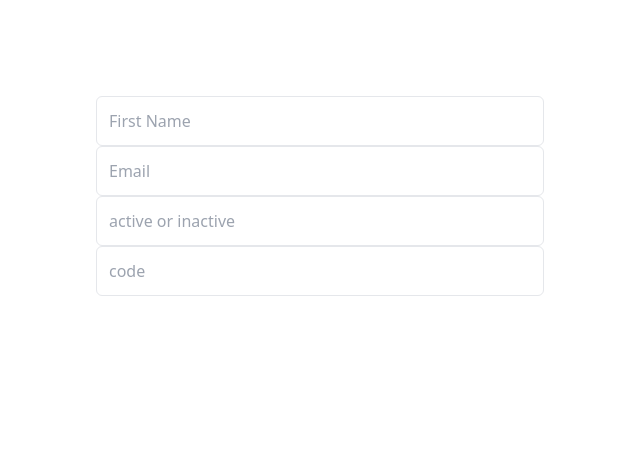
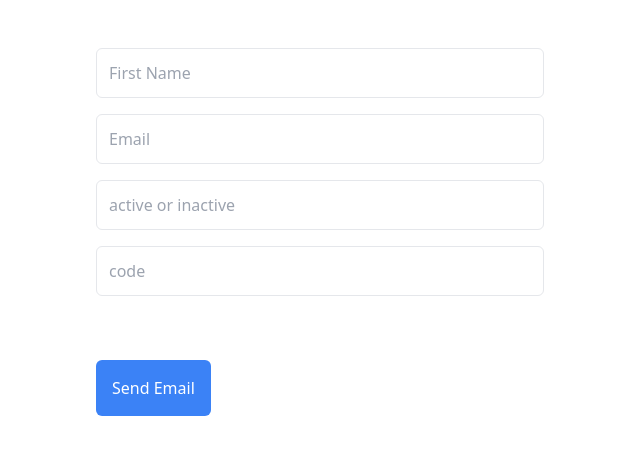
Before and after one commit to chidibede/workersball-gbagada, a React (Create React App) app: page /admin/workforce/email in a window 1280 px wide. Shown: the top 454 px of the page, without its empty margins (0-640 px from the left). Built offline with nearby package versions, Linux system fonts and the light colour scheme; no server answers.

Commit message:
add way to send the mail

```diff
--- a/src/components/ManuallySendEmail.jsx
+++ b/src/components/ManuallySendEmail.jsx
@@ -12,31 +12,39 @@ function ManuallySendEmail() {
   };
 
   return (
-    <div className="w-[50%] justify-center items-center p-24">
+    <div className="space-y-4">
+      <div className="w-[50%] justify-center items-center px-24 py-12">
         <input
           type="text"
           placeholder="First Name"
-        className="border p-3 w-full rounded-md"
-        onChange={(e) => setEmail(e.target.value)}
+          className="border p-3 w-full rounded-md mb-4"
+          onChange={(e) => setFirstName(e.target.value)}
         />
         <input
           type="text"
           placeholder="Email"
-        className="border p-3 w-full rounded-md"
+          className="border p-3 w-full rounded-md mb-4"
           onChange={(e) => setEmail(e.target.value)}
         />
         <input
           type="text"
           placeholder="active or inactive"
-        className="border p-3 w-full rounded-md"
+          className="border p-3 w-full rounded-md mb-4"
           onChange={(e) => setIsActive(e.target.value)}
         />
         <input
           type="text"
           placeholder="code"
           className="border p-3 w-full rounded-md"
-        onChange={(e) => setIsActive(e.target.value)}
+          onChange={(e) => setCode(e.target.value)}
         />
+      </div>
+      <button
+        className="bg-blue-500 text-white p-4 w-30 rounded-md hover:bg-blue-400 ml-24"
+        onClick={handleSendEmail}
+      >
+        Send Email
+      </button>
     </div>
   );
 }
```
Lines whose indentation alone changed are shown as unchanged.
